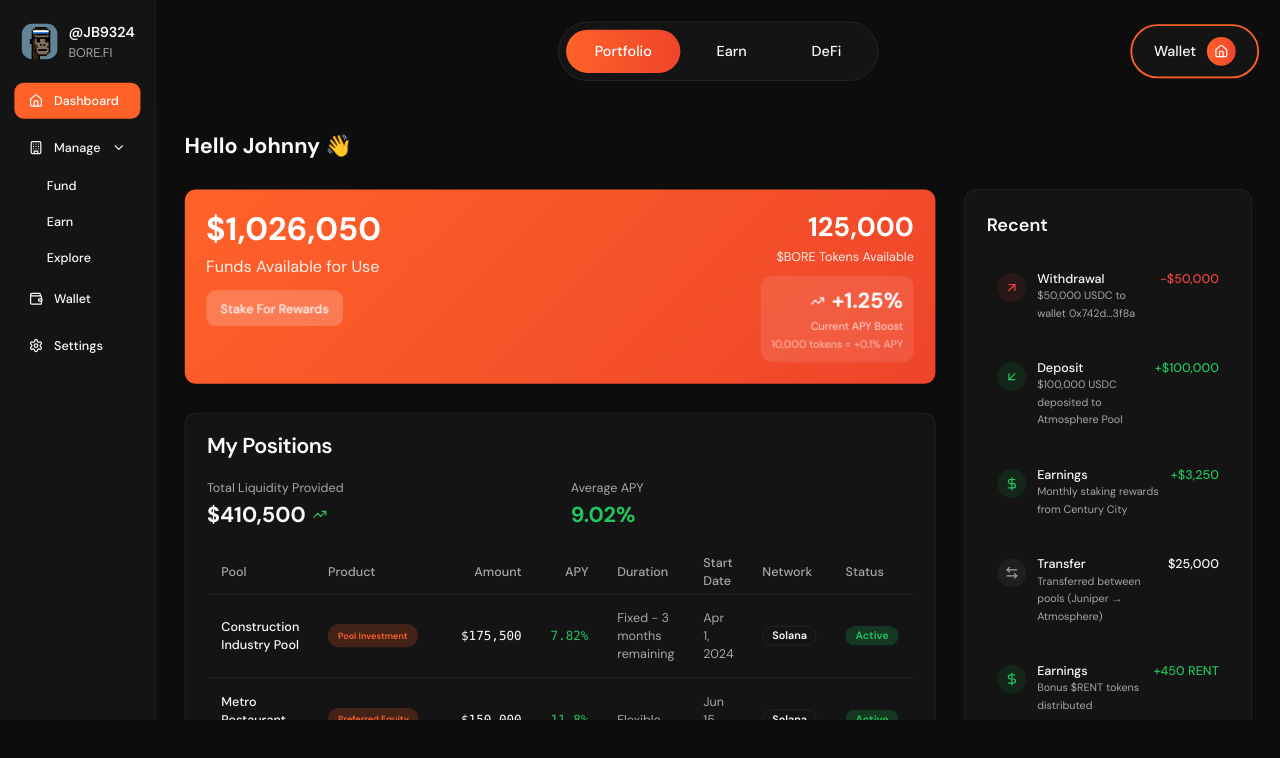
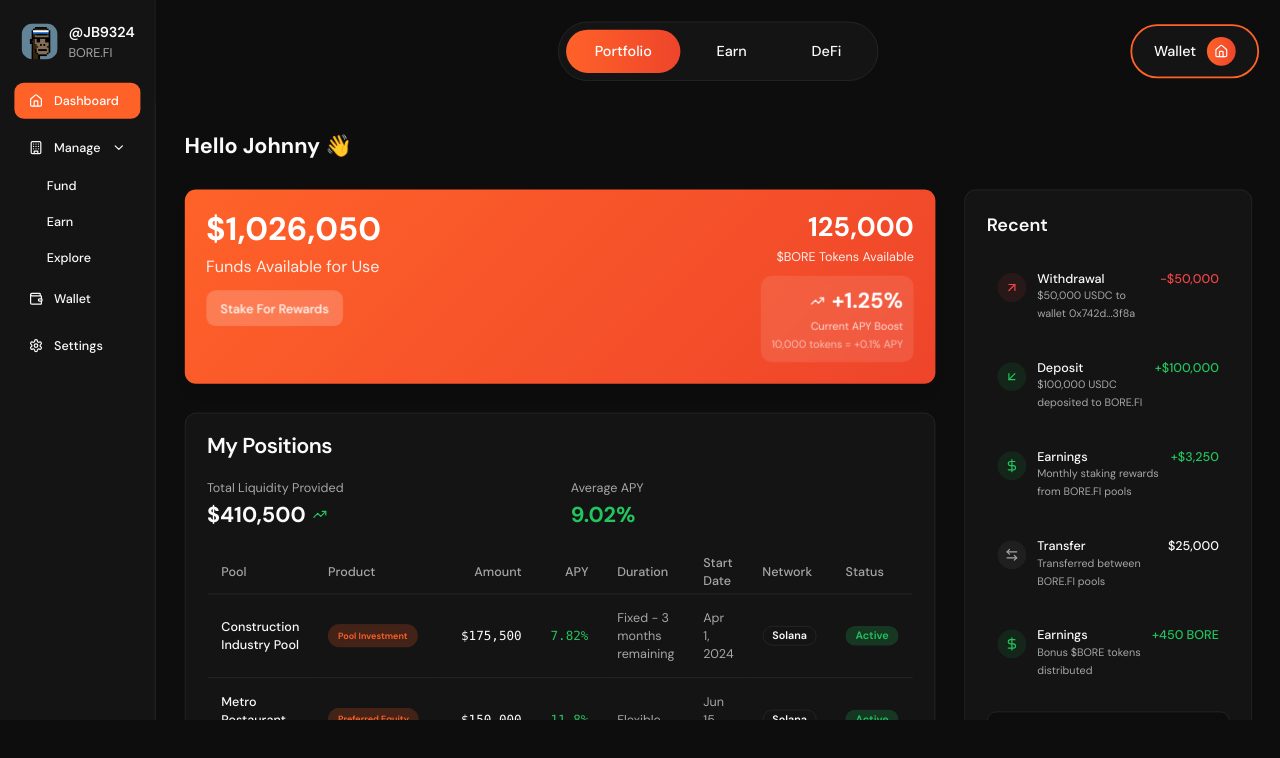
Before and after one commit to RentityTT/borefi, a React (Vite) app: page / in a window 1280 px wide. Shown: the top 758 px of the page. Built offline with nearby package versions, Linux system fonts and the light colour scheme.

Commit message:
Refactor: Update transactions to BORE.FI

```diff
--- a/src/components/RecentActivity.tsx
+++ b/src/components/RecentActivity.tsx
@@ -16,7 +16,7 @@ const RecentActivity = () => {
     {
       id: 2,
       title: "Deposit",
-      description: "$100,000 USDC deposited to Atmosphere Pool",
+      description: "$100,000 USDC deposited to BORE.FI",
       amount: "+$100,000",
       type: "deposit",
       icon: ArrowDownLeft,
@@ -24,7 +24,7 @@ const RecentActivity = () => {
     {
       id: 3,
       title: "Earnings",
-      description: "Monthly staking rewards from Century City",
+      description: "Monthly staking rewards from BORE.FI pools",
       amount: "+$3,250",
       type: "earnings",
       icon: DollarSign,
@@ -32,7 +32,7 @@ const RecentActivity = () => {
     {
       id: 4,
       title: "Transfer",
-      description: "Transferred between pools (Juniper → Atmosphere)",
+      description: "Transferred between BORE.FI pools",
       amount: "$25,000",
       type: "transfer",
       icon: ArrowLeftRight,
@@ -40,8 +40,8 @@ const RecentActivity = () => {
     {
       id: 5,
       title: "Earnings",
-      description: "Bonus $RENT tokens distributed",
-      amount: "+450 RENT",
+      description: "Bonus $BORE tokens distributed",
+      amount: "+450 BORE",
       type: "earnings",
       icon: DollarSign,
     },
```
